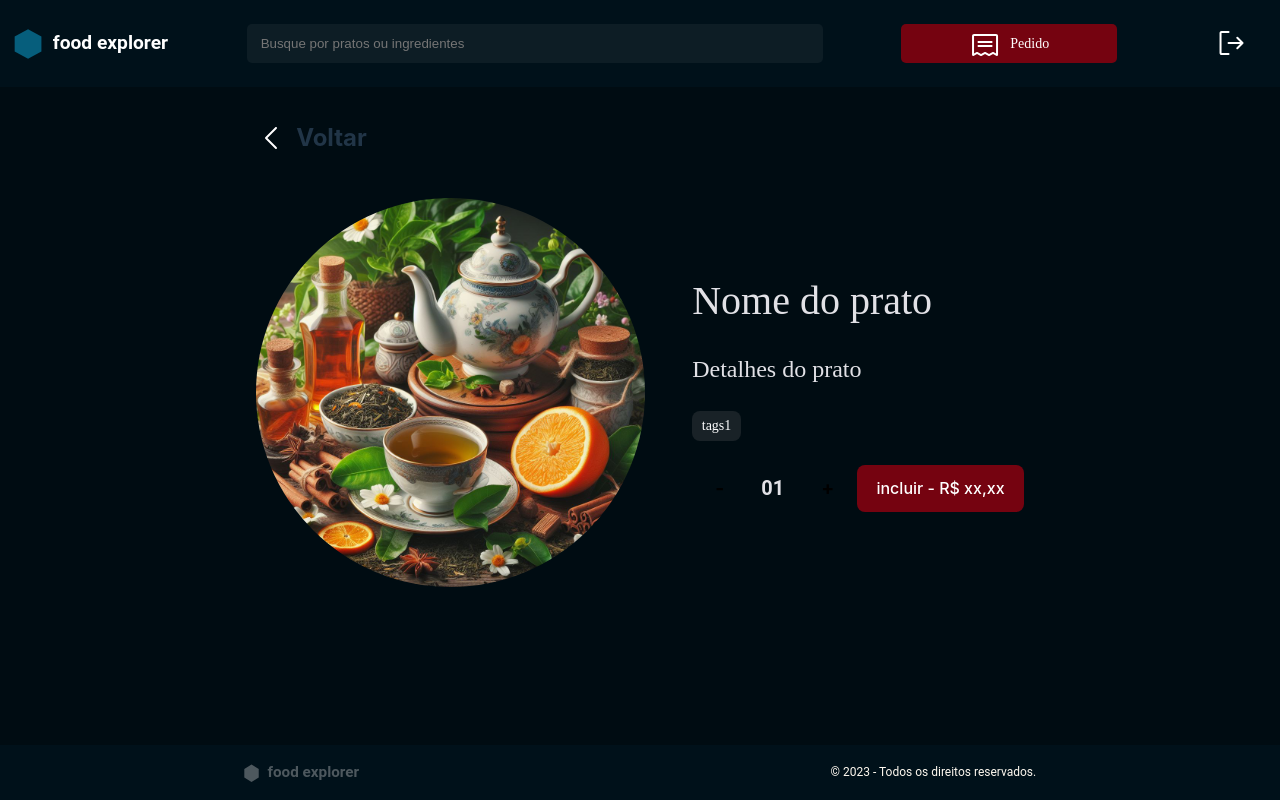
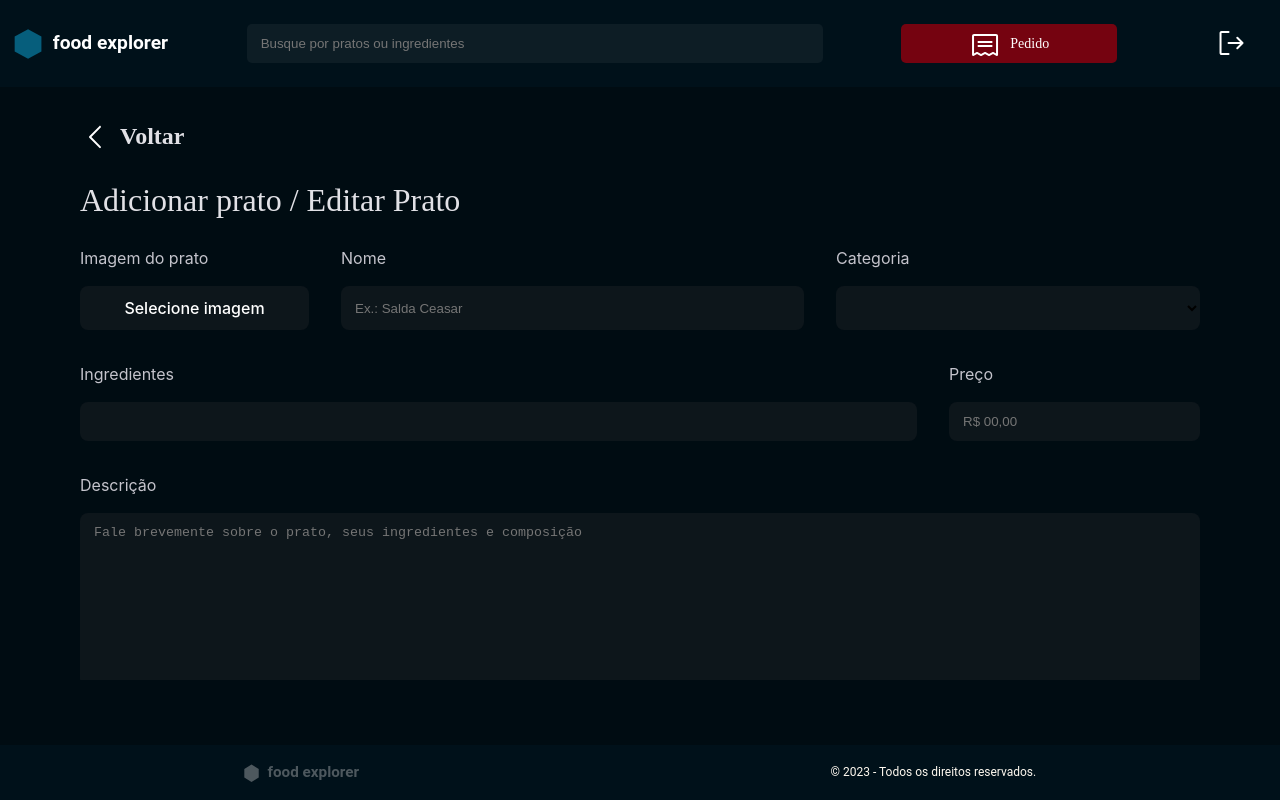
Before and after one commit to Rickazuo/desafio_final_frontend, a React (Vite) app: page / in a window 1280 px wide. Built offline with nearby package versions, Linux system fonts and the light colour scheme.

Commit message:
add screen of remove and add dish

```diff
--- /dev/null
+++ b/src/components/AddAndEditDish/addAndEditDish.jsx
@@ -0,0 +1,80 @@
+import styles from "./addAndEditDish.module.css";
+import leftArrow from "../../assets/leftArrow.svg";
+
+export default function AddAndEditDish() {
+  return (
+    <main className={styles.main}>
+      <div className={styles.backButton}>
+        <img src={leftArrow} alt="icon left arrow" />
+        <h2 className="poppins-300-bold">Voltar</h2>
+      </div>
+      <h1 className={`${styles.titleAddOrEdit} poppins-400-medium`}>
+        Adicionar prato / Editar Prato
+      </h1>
+      <div className={styles.fieldsOfDish}>
+        <div className={styles.fieldsContainer}>
+          <div className={styles.fieldImageContainer}>
+            <label className={styles.label} htmlFor="">
+              Imagem do prato
+            </label>
+            <button className={styles.selectButton}> Selecione imagem</button>
+          </div>
+          <div className={styles.fieldNameContainer}>
+            <label className={styles.label} htmlFor="">
+              Nome
+            </label>
+            <input
+              className={styles.nameField}
+              type="text"
+              placeholder="Ex.: Salda Ceasar"
+            />
+          </div>
+          <div className={styles.fieldCategoryContainer}>
+            <label className={styles.label} htmlFor="">
+              Categoria
+            </label>
+            <select className={styles.category} name="" id="">
+              Refeição
+            </select>
+          </div>
+        </div>
+        <div className={styles.fieldsContainer}>
+          <div className={styles.fieldIngredientsContainer}>
+            <label className={styles.label} htmlFor="">
+              Ingredientes
+            </label>
+            <input className={styles.ingredients} type="text" />
+          </div>
+          <div className={styles.fieldPriceContainer}>
+            <label className={styles.label} htmlFor="">
+              Preço
+            </label>
+            <input
+              placeholder="R$ 00,00"
+              className={styles.price}
+              type="text"
+            />
+          </div>
+        </div>
+        <div className={styles.fieldsContainer}>
+          <div className={styles.fieldDescriptionContainer}>
+            <label className={styles.label} htmlFor="">
+              Descrição
+            </label>
+            <textarea
+              className={styles.description}
+              name=""
+              id=""
+              cols="30"
+              rows="10"
+              placeholder="Fale brevemente sobre o prato, seus ingredientes e composição"
+            ></textarea>
+          </div>
+        </div>
+      </div>
+      <button className={`${styles.saveButton} poppins-100-medium`}>
+        Salvar alterações
+      </button>
+    </main>
+  );
+}
--- /dev/null
+++ b/src/components/AddAndEditDish/addAndEditDish.module.css
@@ -0,0 +1,171 @@
+.main {
+  display: flex;
+  flex-direction: column;
+  justify-content: center;
+  align-items: start;
+  width: 100%;
+  max-width: 70rem;
+  gap: 1.5rem;
+}
+
+.backButton {
+  display: flex;
+  gap: 0.5rem;
+  cursor: pointer;
+  color: var(--light-light-300);
+}
+
+.backButton:hover {
+  filter: brightness(150%);
+}
+
+.titleAddOrEdit {
+  color: var(--light-light-300);
+}
+
+.fieldsOfDish {
+  display: flex;
+  flex-direction: column;
+  gap: 2rem;
+  width: 100%;
+}
+
+.fieldsContainer {
+  display: flex;
+  align-items: start;
+  gap: 2rem;
+  width: 100%;
+}
+
+.fieldImageContainer {
+  display: flex;
+  flex-direction: column;
+  gap: 1rem;
+  height: 100%;
+  width: 100%;
+  max-width: 14.3125rem;
+}
+
+.fieldNameContainer {
+  display: flex;
+  flex-direction: column;
+  gap: 1rem;
+  height: 100%;
+  width: 100%;
+  max-width: 28.9375rem;
+}
+
+.fieldCategoryContainer {
+  display: flex;
+  flex-direction: column;
+  gap: 1rem;
+  height: 100%;
+  width: 100%;
+  max-width: 22.75rem;
+}
+
+.fieldIngredientsContainer {
+  display: flex;
+  flex-direction: column;
+  gap: 1rem;
+  height: 100%;
+  width: 100%;
+  max-width: 52.3125rem;
+}
+
+.fieldPriceContainer {
+  display: flex;
+  flex-direction: column;
+  gap: 1rem;
+  height: 100%;
+  width: 100%;
+  max-width: 15.6875rem;
+}
+
+.fieldDescriptionContainer {
+  display: flex;
+  flex-direction: column;
+  gap: 1rem;
+  height: 100%;
+  width: 100%;
+  max-width: 70rem;
+}
+
+.selectButton {
+  display: flex;
+  justify-content: center;
+  align-items: center;
+  padding: 0.75rem 2rem;
+  background: var(--dark-dark-800);
+  color: var(--light-light-100);
+  border: none;
+  cursor: pointer;
+  max-width: 14.3125rem;
+  max-height: 3rem;
+  width: 100%;
+}
+
+.selectButton:hover,
+.selectButton:focus {
+  outline: none;
+  border: none;
+
+  filter: brightness(150%);
+}
+
+.nameField,
+.category,
+.ingredients,
+.price {
+  padding: 0.75rem 0.875rem;
+  background: var(--dark-dark-800);
+  width: 100%;
+  height: 100%;
+  max-height: 3rem;
+  border: none;
+  border-radius: 0.5rem;
+}
+
+.category:hover {
+  cursor: pointer;
+}
+
+.description {
+  padding: 0.75rem 0.875rem;
+  background: var(--dark-dark-800);
+  width: 100%;
+  height: 100%;
+  border: none;
+  border-radius: 0.5rem;
+  resize: none;
+}
+
+.nameField:focus,
+.category:focus,
+.ingredients:focus,
+.price:focus,
+.description:focus {
+  outline: none;
+  border: none;
+}
+
+.label {
+  color: var(--light-light-400);
+}
+
+.saveButton {
+  display: flex;
+  justify-content: center;
+  align-items: center;
+  color: var(--light-light-100);
+  background: var(--tints-tomato-400);
+  align-self: end;
+  border: none;
+}
+
+.saveButton:focus,
+.saveButton:hover {
+  outline: none;
+  border: none;
+  filter: brightness(80%);
+}
--- a/src/pages/Home/home.jsx
+++ b/src/pages/Home/home.jsx
@@ -1,4 +1,5 @@
 // import React, { useState } from "react";
+import AddAndEditDish from "../../components/AddAndEditDish/addAndEditDish";
 import Carousel from "../../components/Carousel/carousel";
 import DishDetails from "../../components/DishDetails/dishDetails";
 import styles from "./home.module.css";
@@ -109,7 +110,8 @@ export default function Home() {
         {/* <Carousel dishes={dishes.meal} />
         <Carousel dishes={dishes.dessert} />
         <Carousel dishes={dishes.drink} /> */}
-        <DishDetails />
+        {/* <DishDetails /> */}
+        <AddAndEditDish />
       </div>
     </main>
   );
```
